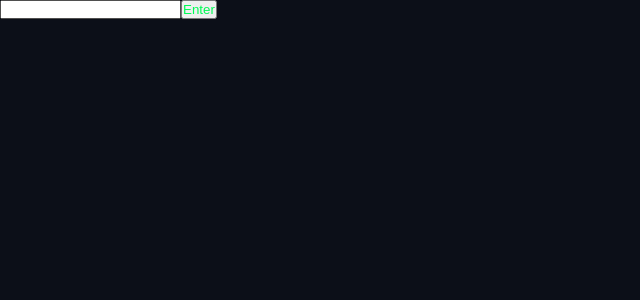
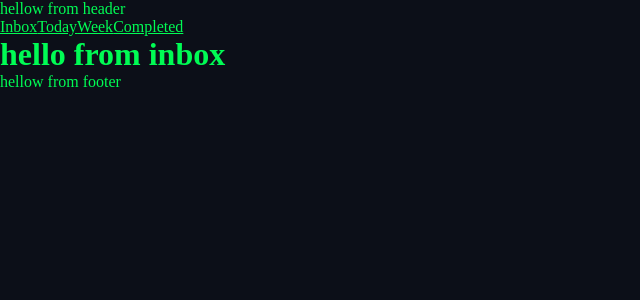
Before and after one commit to devingdaniels/listify_2.0, a React (Create React App) app in the folder frontend-ui/: page / in a window 1280 px wide. Shown: the top 300 px of the page, without its empty margins (0-640 px from the left). Built offline with nearby package versions, Linux system fonts and the light colour scheme.

Commit message:
Added skeleton components

```diff
--- a/frontend-ui/package.json
+++ b/frontend-ui/package.json
@@ -9,6 +9,7 @@
     "@testing-library/user-event": "^13.5.0",
     "react": "^18.2.0",
     "react-dom": "^18.2.0",
+    "react-router-dom": "^6.4.3",
     "react-scripts": "5.0.1",
     "web-vitals": "^2.1.4"
   },
--- a/frontend-ui/src/App.js
+++ b/frontend-ui/src/App.js
@@ -2,43 +2,42 @@ import React, { useState } from 'react';
 import './App.css';
 
 
+// Components
+import Header from './components/Header'
+import Footer from './components/Footer'
+import Main from './components/Main'
 
 
 function App() {
-
-  const [text, setText] = useState('')
-
-  const handleClick = async (e) => {
-
-    e.preventDefault()
-
-    try {
-      const response = await fetch('/test', {
-      method: 'POST',
-      body: JSON.stringify({text: text}),
-      headers: { 'Content-Type': 'application/json', }
-      })
-      setText('')
-      if (response.status === 201) {
-        const data = await response.json()
-        console.log(data)
-      }
-    } catch (error) {
-
-    }
-  }
-
   return (
     <>
-      <form onSubmit={handleClick} >
-        <input type="text"
-          onChange={(e) => setText(e.target.value)}
-          value={ text}
-        />
-        <button type='submit'>Enter</button>
-        </form>
+      <Header />
+      <Main/>
+      <Footer />
     </>
   );
 }
 
 export default App;
+
+
+
+  // const handleClick = async (e) => {
+
+  //   e.preventDefault()
+
+  //   try {
+  //     const response = await fetch('/test', {
+  //     method: 'POST',
+  //     body: JSON.stringify({text: text}),
+  //     headers: { 'Content-Type': 'application/json', }
+  //     })
+  //     setText('')
+  //     if (response.status === 201) {
+  //       const data = await response.json()
+  //       console.log(data)
+  //     }
+  //   } catch (error) {
+
+  //   }
+  // }
--- /dev/null
+++ b/frontend-ui/src/components/Footer.js
@@ -0,0 +1,9 @@
+import React from 'react'
+
+const Footer = () => {
+  return (
+    <footer>hellow from footer</footer>
+  )
+}
+
+export default Footer
--- /dev/null
+++ b/frontend-ui/src/components/Header.js
@@ -0,0 +1,9 @@
+import React from 'react'
+
+const Header = () => {
+  return (
+    <header>hellow from header</header>
+  )
+}
+
+export default Header
--- /dev/null
+++ b/frontend-ui/src/components/Main.js
@@ -0,0 +1,30 @@
+import React from 'react'
+import { Link } from 'react-router-dom'
+
+import { Routes, Route } from 'react-router-dom'
+
+function Main() {
+  return (
+    <main>
+        <nav>
+            <Link to='/'>Inbox</Link>
+            <Link to='today'>Today</Link>
+            <Link to='week'>Week</Link>
+            <Link to='completed'>Completed</Link>
+          </nav>
+
+          <Routes>
+              <Route path='/' element={<h1>hello from inbox</h1>}></Route>
+              <Route path='/today' element={<h1>hello from today</h1>}></Route>
+              <Route path='/week' element={ <h1>hello from week</h1> }></Route>
+              <Route path='/completed' element={ <h1>hello from completed</h1> }></Route>
+          </Routes>
+
+
+
+
+    </main>
+  )
+}
+
+export default Main
--- a/frontend-ui/src/index.js
+++ b/frontend-ui/src/index.js
@@ -2,9 +2,13 @@ import React from 'react';
 import ReactDOM from 'react-dom/client';
 import App from './App';
 
+import { BrowserRouter } from 'react-router-dom'
+
 const root = ReactDOM.createRoot(document.getElementById('root'));
 root.render(
   <React.StrictMode>
-    <App />
+    <BrowserRouter>
+      <App />
+      </BrowserRouter>
   </React.StrictMode>
 );
```
Also changed, not shown: 1 other file (tests, documents, lock files or other folders).
